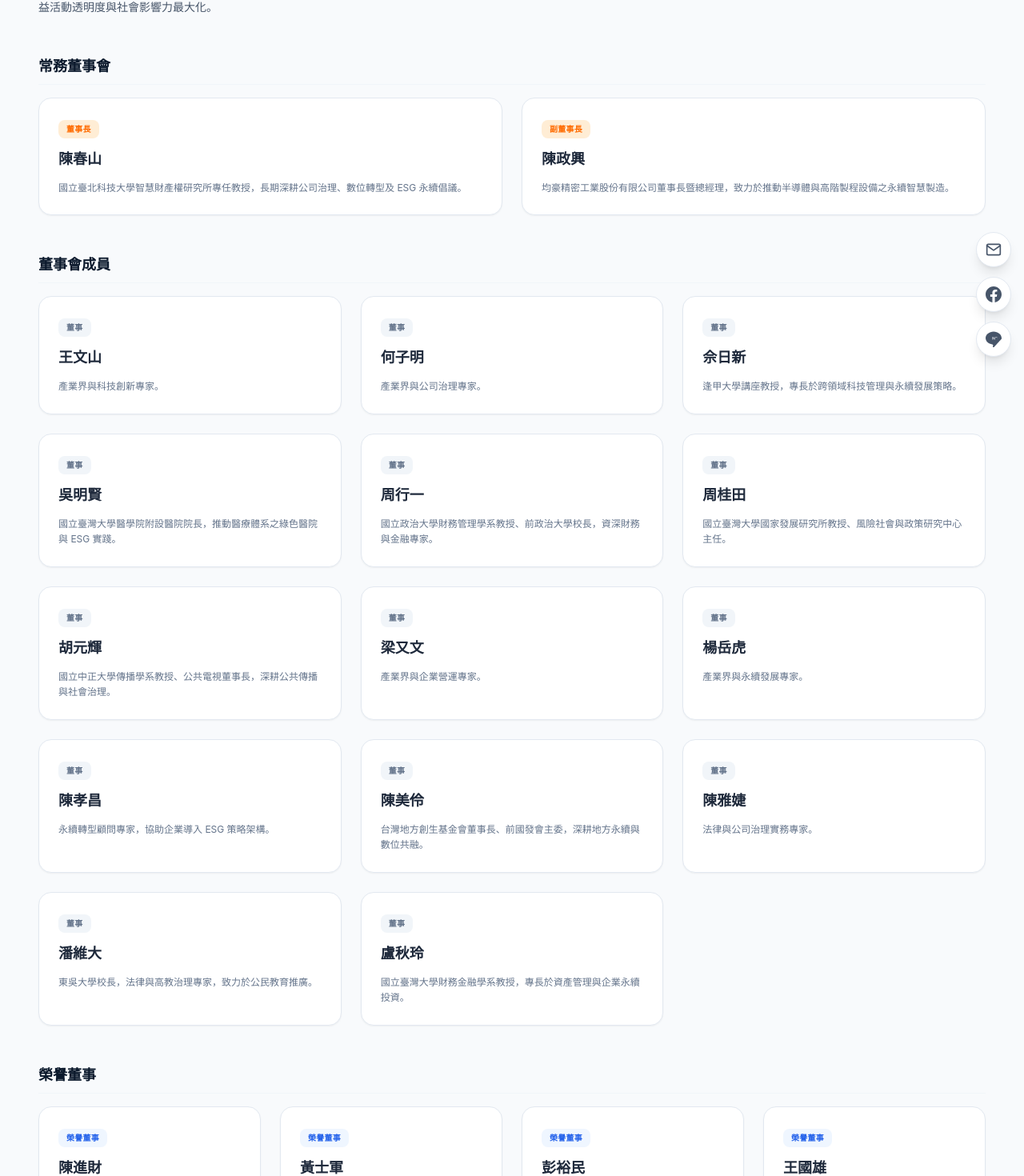
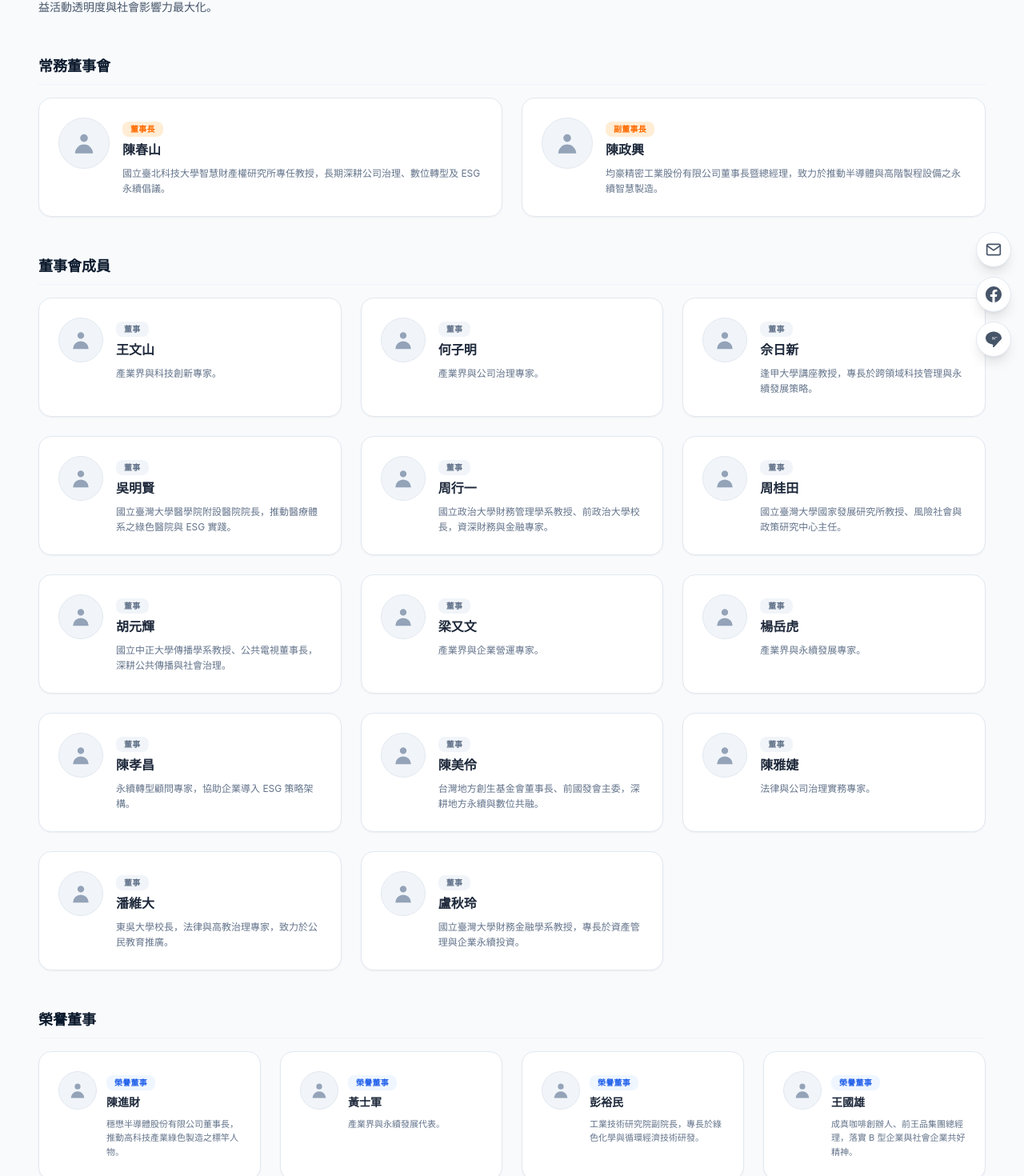
Before and after one commit to yo-yo0613/ESGWD, a React (Vite) app: page /about/board in a window 1280 px wide. Shown: the part 258-1728 px from the top of the page at 80% size. Built offline with nearby package versions, Linux system fonts and the light colour scheme; no server answers.

Commit message:
feat: implement photo frames with dynamic silhouette placeholders for Board of Directors and Team Partners, and align Team Partner names

```diff
--- a/src/pages/AboutBoard.tsx
+++ b/src/pages/AboutBoard.tsx
@@ -53,13 +53,18 @@ export default function AboutBoard() {
           <h2 className="text-lg font-bold text-brand-navy border-b border-slate-100 pb-2">常務董事會</h2>
           <div className="grid grid-cols-1 md:grid-cols-2 gap-6">
             {boardMembers.map((member, idx) => (
-              <div key={idx} className="bg-white rounded-2xl p-6 border border-slate-200 shadow-sm flex flex-col justify-between hover:shadow-md transition-shadow duration-300">
-                <div className="space-y-3">
-                  <span className="inline-block px-2.5 py-1 rounded-lg bg-orange-100 text-brand-orange text-[10px] font-bold tracking-wide">
+              <div key={idx} className="bg-white rounded-2xl p-6 border border-slate-200 shadow-sm flex items-start space-x-4 hover:shadow-md transition-shadow duration-300">
+                <div className="w-16 h-16 rounded-full bg-slate-100 border border-slate-200 flex items-center justify-center shrink-0 overflow-hidden">
+                  <svg className="w-8 h-8 text-slate-400" fill="currentColor" viewBox="0 0 20 20">
+                    <path fillRule="evenodd" d="M10 9a3 3 0 100-6 3 3 0 000 6zm-7 9a7 7 0 1114 0H3z" clipRule="evenodd" />
+                  </svg>
+                </div>
+                <div className="space-y-2 min-w-0">
+                  <span className="inline-block px-2.5 py-0.5 rounded-lg bg-orange-100 text-brand-orange text-[10px] font-bold tracking-wide">
                     {member.role}
                   </span>
-                  <h3 className="text-lg font-black text-slate-800">{member.name}</h3>
-                  <p className="text-slate-500 text-xs leading-relaxed">{member.desc}</p>
+                  <h3 className="text-base font-black text-slate-800 leading-none">{member.name}</h3>
+                  <p className="text-slate-500 text-xs leading-relaxed pt-1">{member.desc}</p>
                 </div>
               </div>
             ))}
@@ -71,13 +76,18 @@ export default function AboutBoard() {
           <h2 className="text-lg font-bold text-brand-navy border-b border-slate-100 pb-2">董事會成員</h2>
           <div className="grid grid-cols-1 md:grid-cols-2 lg:grid-cols-3 gap-6">
             {directors.map((member, idx) => (
-              <div key={idx} className="bg-white rounded-2xl p-6 border border-slate-200 shadow-sm flex flex-col justify-between hover:shadow-md transition-shadow duration-300">
-                <div className="space-y-3">
-                  <span className="inline-block px-2.5 py-1 rounded-lg bg-slate-100 text-slate-500 text-[10px] font-bold tracking-wide">
+              <div key={idx} className="bg-white rounded-2xl p-6 border border-slate-200 shadow-sm flex items-start space-x-4 hover:shadow-md transition-shadow duration-300">
+                <div className="w-14 h-14 rounded-full bg-slate-100 border border-slate-200 flex items-center justify-center shrink-0 overflow-hidden">
+                  <svg className="w-7 h-7 text-slate-400" fill="currentColor" viewBox="0 0 20 20">
+                    <path fillRule="evenodd" d="M10 9a3 3 0 100-6 3 3 0 000 6zm-7 9a7 7 0 1114 0H3z" clipRule="evenodd" />
+                  </svg>
+                </div>
+                <div className="space-y-2 min-w-0">
+                  <span className="inline-block px-2.5 py-0.5 rounded-lg bg-slate-100 text-slate-500 text-[10px] font-bold tracking-wide">
                     {member.role}
                   </span>
-                  <h3 className="text-lg font-black text-slate-800">{member.name}</h3>
-                  <p className="text-slate-500 text-xs leading-relaxed">{member.desc}</p>
+                  <h3 className="text-base font-black text-slate-800 leading-none">{member.name}</h3>
+                  <p className="text-slate-500 text-xs leading-relaxed pt-1">{member.desc}</p>
                 </div>
               </div>
             ))}
@@ -89,13 +99,18 @@ export default function AboutBoard() {
           <h2 className="text-lg font-bold text-brand-navy border-b border-slate-100 pb-2">榮譽董事</h2>
           <div className="grid grid-cols-1 md:grid-cols-2 lg:grid-cols-4 gap-6">
             {honoraryDirectors.map((member, idx) => (
-              <div key={idx} className="bg-white rounded-2xl p-6 border border-slate-200 shadow-sm flex flex-col justify-between hover:shadow-md transition-shadow duration-300">
-                <div className="space-y-3">
-                  <span className="inline-block px-2.5 py-1 rounded-lg bg-blue-50 text-blue-600 text-[10px] font-bold tracking-wide">
+              <div key={idx} className="bg-white rounded-2xl p-6 border border-slate-200 shadow-sm flex items-start space-x-3 hover:shadow-md transition-shadow duration-300">
+                <div className="w-12 h-12 rounded-full bg-slate-100 border border-slate-200 flex items-center justify-center shrink-0 overflow-hidden">
+                  <svg className="w-6 h-6 text-slate-400" fill="currentColor" viewBox="0 0 20 20">
+                    <path fillRule="evenodd" d="M10 9a3 3 0 100-6 3 3 0 000 6zm-7 9a7 7 0 1114 0H3z" clipRule="evenodd" />
+                  </svg>
+                </div>
+                <div className="space-y-2 min-w-0">
+                  <span className="inline-block px-2.5 py-0.5 rounded-lg bg-blue-50 text-blue-600 text-[10px] font-bold tracking-wide">
                     {member.role}
                   </span>
-                  <h3 className="text-lg font-black text-slate-800">{member.name}</h3>
-                  <p className="text-slate-500 text-xs leading-relaxed">{member.desc}</p>
+                  <h3 className="text-sm font-black text-slate-800 leading-none">{member.name}</h3>
+                  <p className="text-slate-500 text-[11px] leading-relaxed pt-1">{member.desc}</p>
                 </div>
               </div>
             ))}
--- a/src/pages/AboutTeam.tsx
+++ b/src/pages/AboutTeam.tsx
@@ -1,11 +1,27 @@
 import SubPageLayout from '../components/SubPageLayout';
 
 export default function AboutTeam() {
-  const teams = [
-    { department: '會務行政與財務部', members: ['王麗君 (總幹事)', '張美華 (出納)', '林佳蓉 (行政助理)'] },
-    { department: 'ESG 專案推廣組', members: ['李國平 (組長)', '陳冠宇 (資深企劃專員)', '黃晴雅 (環境教育專員)'] },
-    { department: '良善素養教育推動組', members: ['廖芳儀 (組長)', '徐佩吟 (課程規劃師)', '許家豪 (校園專案助理)'] },
-    { department: '影音與社群推廣組', members: ['郭紹威 (創意總監)', '蔡羽婕 (社群行銷專員)', '簡佑廷 (影音剪輯專員)'] },
+  const partners = [
+    {
+      name: '林筠騏',
+      role: '秘書長',
+      desc: '規劃基金會核心政策、雙軸轉型策略倡議與跨界合作專案的整體規劃。',
+    },
+    {
+      name: '許玉青',
+      role: '副秘書長',
+      desc: '協助秘書長執行會務，督導環境與數位治理專案及良善教育活動之校園合作推廣。',
+    },
+    {
+      name: '駱怡雯',
+      role: '專案經理',
+      desc: '專責雙軸轉型金恆獎評審委員會溝通、企業客製化到府授課專案管理。',
+    },
+    {
+      name: '黃慧欣',
+      role: '專案專員',
+      desc: '負責基金會日常行政管理、社群推廣運營及世界公民年度音樂會等大型活動籌辦。',
+    },
   ];
 
   return (
@@ -23,23 +39,26 @@ export default function AboutTeam() {
 
         {/* Intro */}
         <p className="text-slate-600 leading-relaxed text-sm max-w-3xl">
-          我們的團隊由一群熱愛環境教育、關注社會公平與組織永續治理的專職夥伴與顧問所組成。大家發揮各自的專業，共同推動公民素養與可持續發展變革。
+          我們的團隊由一群熱愛環境教育、關注公民素養與科技治理雙軸轉型的專職夥伴組成，攜手各界共榮前進。
         </p>
 
-        {/* Team Departments */}
-        <div className="grid grid-cols-1 md:grid-cols-2 gap-8">
-          {teams.map((t, idx) => (
-            <div key={idx} className="bg-white rounded-2xl p-8 border border-slate-200 shadow-sm space-y-4">
-              <h3 className="text-sm font-extrabold text-brand-navy tracking-wide border-b border-slate-100 pb-3 flex items-center space-x-2">
-                <span className="w-1.5 h-3 bg-brand-orange rounded-full" />
-                <span>{t.department}</span>
-              </h3>
-              <div className="flex flex-wrap gap-2.5">
-                {t.members.map((name, memberIdx) => (
-                  <span key={memberIdx} className="px-3.5 py-1.5 rounded-xl border border-slate-200 text-xs font-semibold text-slate-600 bg-slate-50/50 hover:bg-slate-50 transition-colors">
-                    {name}
-                  </span>
-                ))}
+        {/* Team Members Grid */}
+        <div className="grid grid-cols-1 md:grid-cols-2 lg:grid-cols-4 gap-6">
+          {partners.map((member, idx) => (
+            <div key={idx} className="bg-white rounded-2xl p-6 border border-slate-200 shadow-sm flex flex-col items-center text-center space-y-4 hover:shadow-md transition-shadow duration-300">
+              {/* Photo Frame with Silhouette Icon */}
+              <div className="w-24 h-24 rounded-full bg-slate-100 border border-slate-200 flex items-center justify-center overflow-hidden relative group">
+                <svg className="w-12 h-12 text-slate-400" fill="currentColor" viewBox="0 0 20 20">
+                  <path fillRule="evenodd" d="M10 9a3 3 0 100-6 3 3 0 000 6zm-7 9a7 7 0 1114 0H3z" clipRule="evenodd" />
+                </svg>
+              </div>
+
+              <div className="space-y-2">
+                <span className="inline-block px-2.5 py-0.5 rounded-lg bg-orange-50 text-brand-orange text-[10px] font-bold tracking-wide">
+                  {member.role}
+                </span>
+                <h3 className="text-base font-black text-slate-800 leading-none">{member.name}</h3>
+                <p className="text-slate-500 text-[11px] leading-relaxed pt-2 px-2">{member.desc}</p>
               </div>
             </div>
           ))}
```
